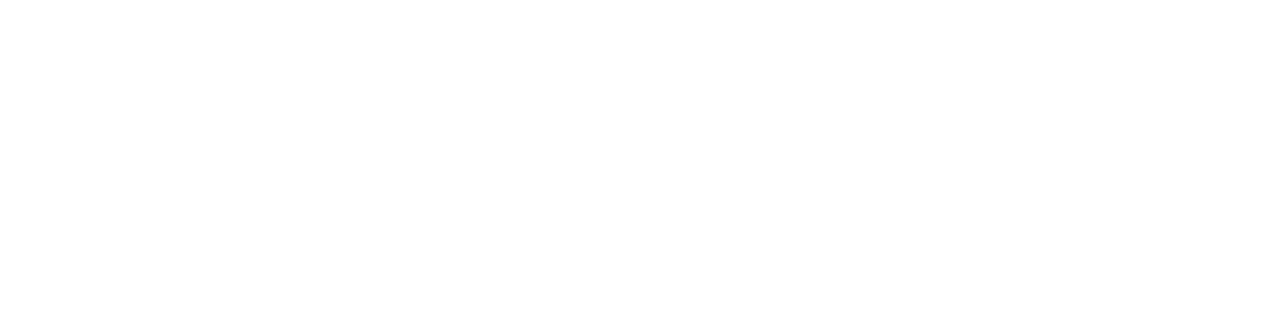
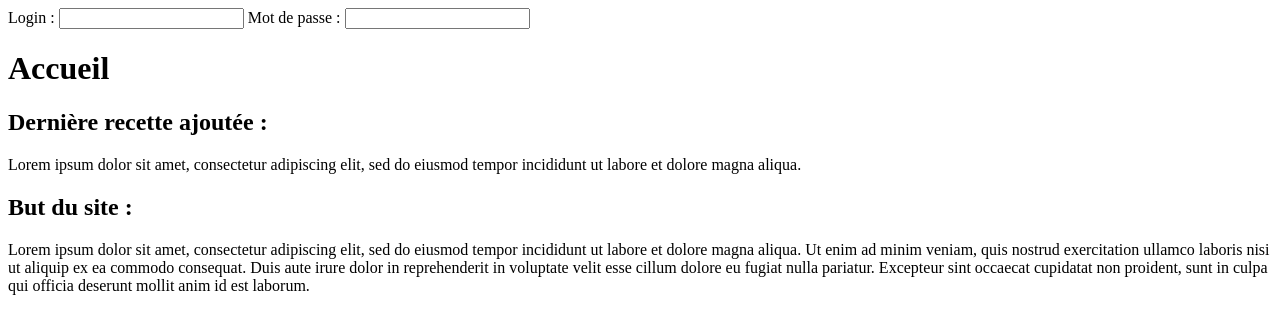
Before and after one commit to Theo1196/P_Web, a PHP site: page /Accueil.php in a window 1280 px wide. Before the commit the part shown is empty. Shown: the top 334 px of the page. Run offline with PHP 8.4, Linux system fonts and the light colour scheme.

Commit message:
Début accueil

```diff
--- a/src/Accueil.php
+++ b/src/Accueil.php
@@ -6,13 +6,41 @@ Description : Page pour la page d'accueil du site Recettes
 -->
 <!DOCTYPE html>
 <html lang="fr">
+
 <head>
     <meta charset="UTF-8">
     <meta http-equiv="X-UA-Compatible" content="IE=edge">
     <meta name="viewport" content="width=device-width, initial-scale=1.0">
+    <link rel="stylesheet" href="Accueil.css">
     <title>Accueil</title>
 </head>
+
 <body>
+    <header>
+        <form action="" class="Form-login">
+            <label for="login">Login :</label>
+            <input type="text" id="login" name="login">
+            <label for="password">Mot de passe :</label>
+            <input type="text" id="password" name="password">
+        </form>
 
+        <div class="Container-header">
+            <h1>Accueil</h1>
+        </div>
+    </header>
+    <main>
+        <div class="Container-lastRecette">
+            <h2>Dernière recette ajoutée : </h2>
+            <p>Lorem ipsum dolor sit amet, consectetur adipiscing elit, sed do eiusmod tempor incididunt ut labore et dolore magna aliqua.</p>
+        </div>
+        <div class="Conatainer-help">
+            <h2>But du site : </h2>
+            <p>Lorem ipsum dolor sit amet, consectetur adipiscing elit, sed do eiusmod tempor incididunt ut labore et dolore magna aliqua. Ut enim ad minim veniam,
+                quis nostrud exercitation ullamco laboris nisi ut aliquip ex ea commodo consequat. Duis aute irure dolor in reprehenderit in voluptate velit esse
+                cillum dolore eu fugiat nulla pariatur. Excepteur sint occaecat cupidatat non proident, sunt in culpa qui officia deserunt mollit anim id est laborum.
+            </p>
+        </div>
+    </main>
 </body>
+
 </html>
```
Also changed, not shown: src/Accueil.css (added).
